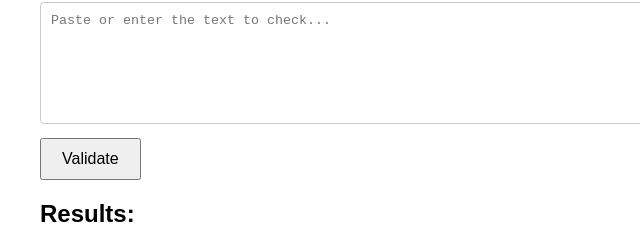
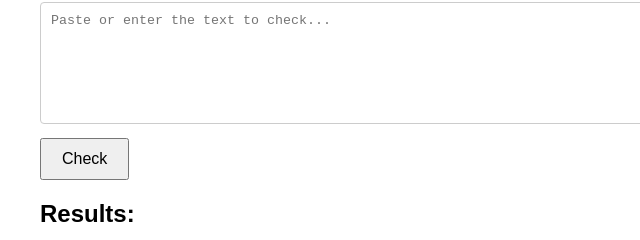
Before and after one commit to shiryay/validator, a plain HTML site: page static/index.html in a window 1280 px wide. Shown: the part 126-366 px from the top of the page, 0-640 px from the left. Drawn offline with Linux system fonts and the light colour scheme.

Commit message:
changed button text

```diff
--- a/static/index.html
+++ b/static/index.html
@@ -42,7 +42,7 @@
           placeholder="Paste or enter the text to check..."
         ></textarea
         ><br />
-        <button type="button" onclick="handleButtonClick()">Validate</button>
+        <button type="button" onclick="handleButtonClick()">Check</button>
         <h2>Results:</h2>
         <textarea id="output" name="output" rows="30" cols="80"></textarea
         ><br />
```
